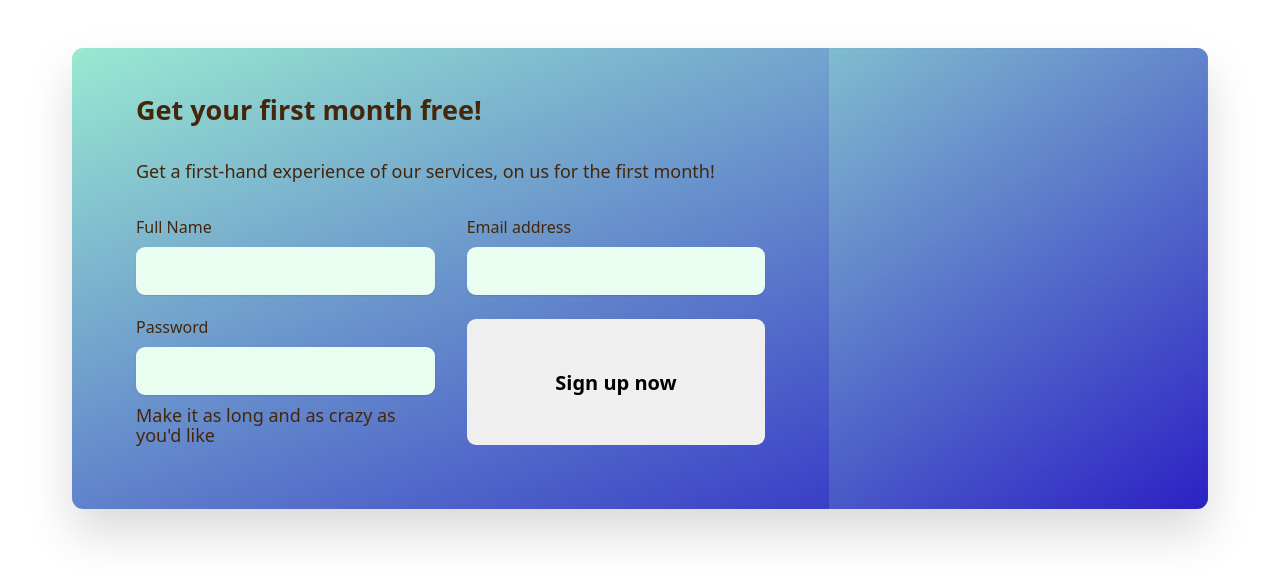
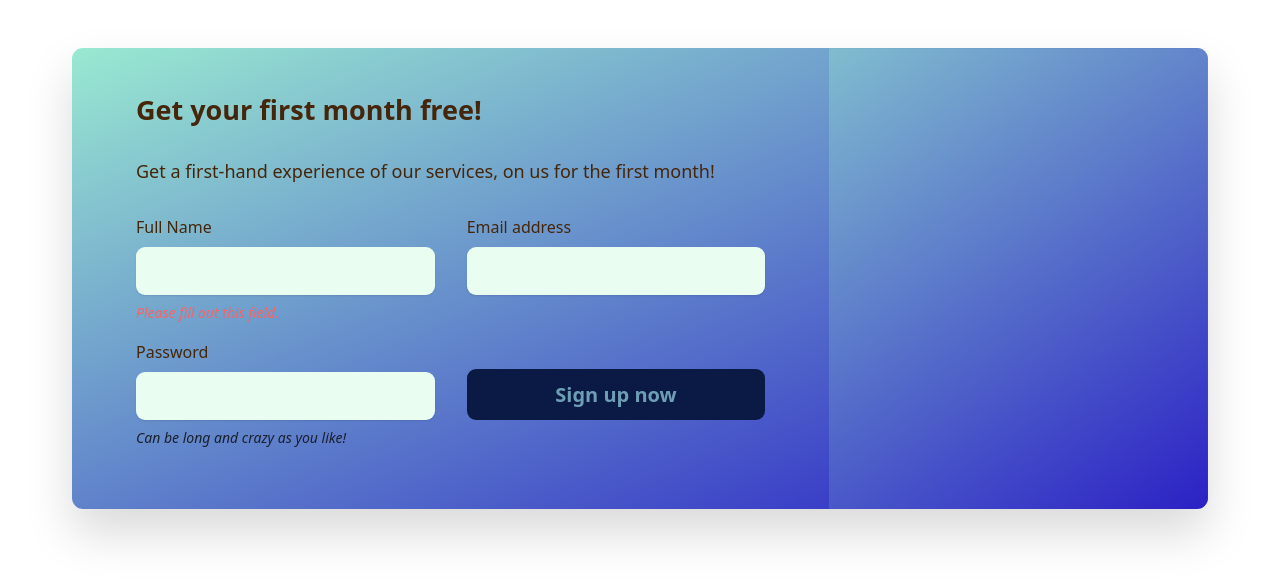
Before and after one commit to BonClairvoyant/Form-Create, a plain HTML site: page index.html in a window 1280 px wide. Drawn offline with Linux system fonts and the light colour scheme.

Commit message:
fixed large button

```diff
--- a/css/style.css
+++ b/css/style.css
@@ -85,11 +85,20 @@ body {
   border-radius: 9px;
   box-shadow: 0 1px 2px rgba(0, 0, 0, 0.1);
 }
-
+.name-constraint {
+  color: #f56565;
+  font-size: 0.75rem;
+  font-style: italic;
+  font-size: 1.4rem;
+  line-height: 1.5rem;
+  margin-top: 1rem;
+}
 .password-constraints {
-  font-size: 1.8rem;
-  line-height: 2rem;
+  font-size: 1.4rem;
+  line-height: 1.5rem;
   margin-top: 1rem;
+  color: #1a202c;
+  font-style: italic;
 }
 .cta *:focus {
   outline: none;
@@ -99,19 +108,23 @@ body {
 .btn,
 .btn:link,
 .btn:visited {
-  display: inline-block;
   text-decoration: none;
   font-size: 2rem;
   font-weight: 600;
-  padding: 1.5rem 4rem;
   border-radius: 0.9rem;
-
-  /* Only necessary for .btn */
   border: none;
   cursor: pointer;
   font-family: inherit;
-
-  /* Put transition on original "state" */
-  /* transition: background-color 0.3s; */
   transition: all 0.3s;
 }
+.btn--form {
+  background-color: #0a1a45;
+  color: #89c2d3c9;
+  align-self: center;
+  padding: 1.2rem;
+}
+
+.btn--form:hover {
+  background-color: #fff;
+  color: #7e7c7c;
+}
--- a/index.html
+++ b/index.html
@@ -29,6 +29,8 @@
               <div>
                 <label for="full-name">Full Name</label>
                 <input id="full-name" type="text" required />
+
+                <p class="name-constraint">Please fill out this field.</p>
               </div>
 
               <div>
@@ -45,7 +47,7 @@
                   required
                 />
                 <p class="password-constraints">
-                  Make it as long and as crazy as you'd like
+                  Can be long and crazy as you like!
                 </p>
               </div>
 
```
